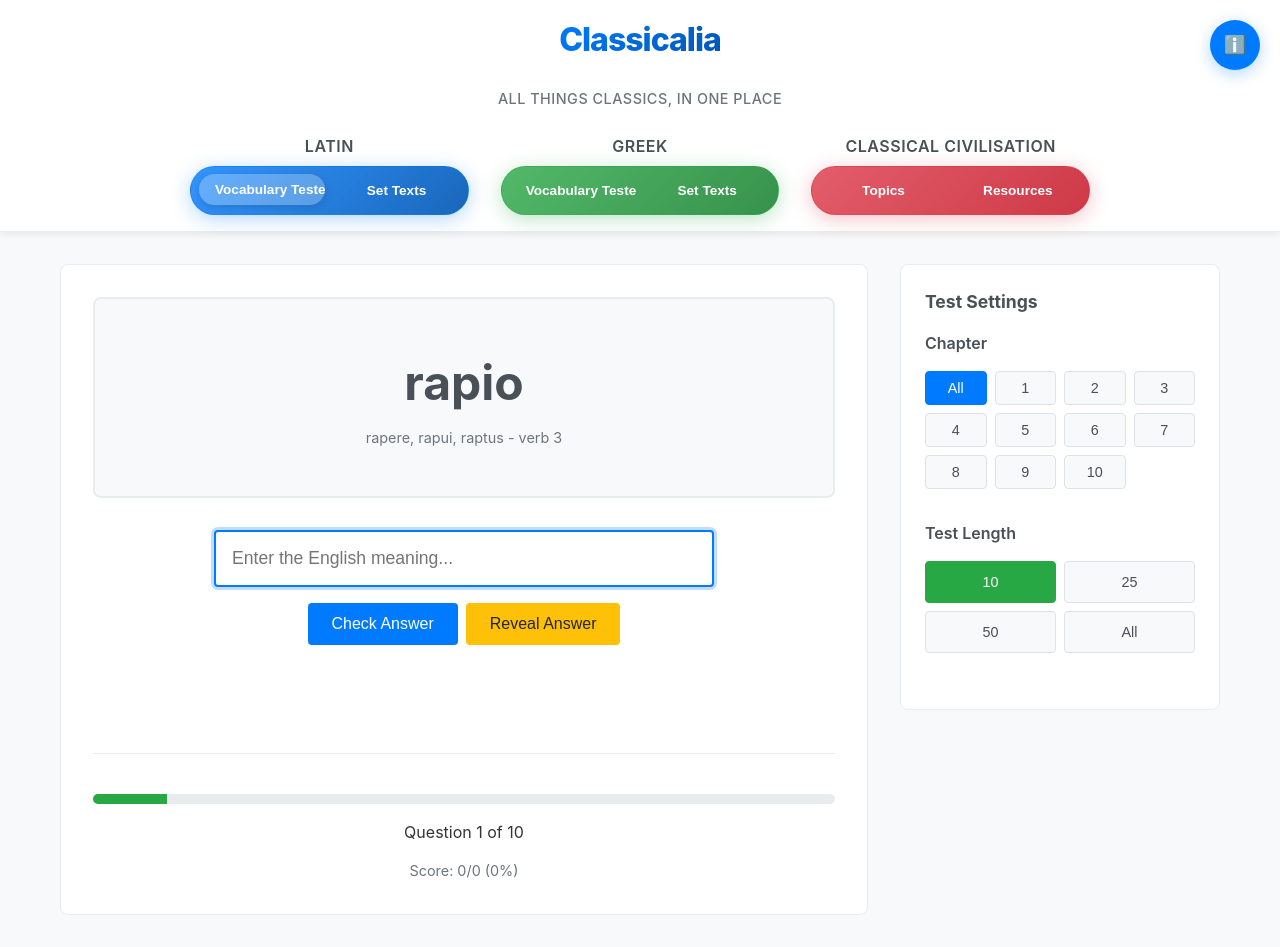
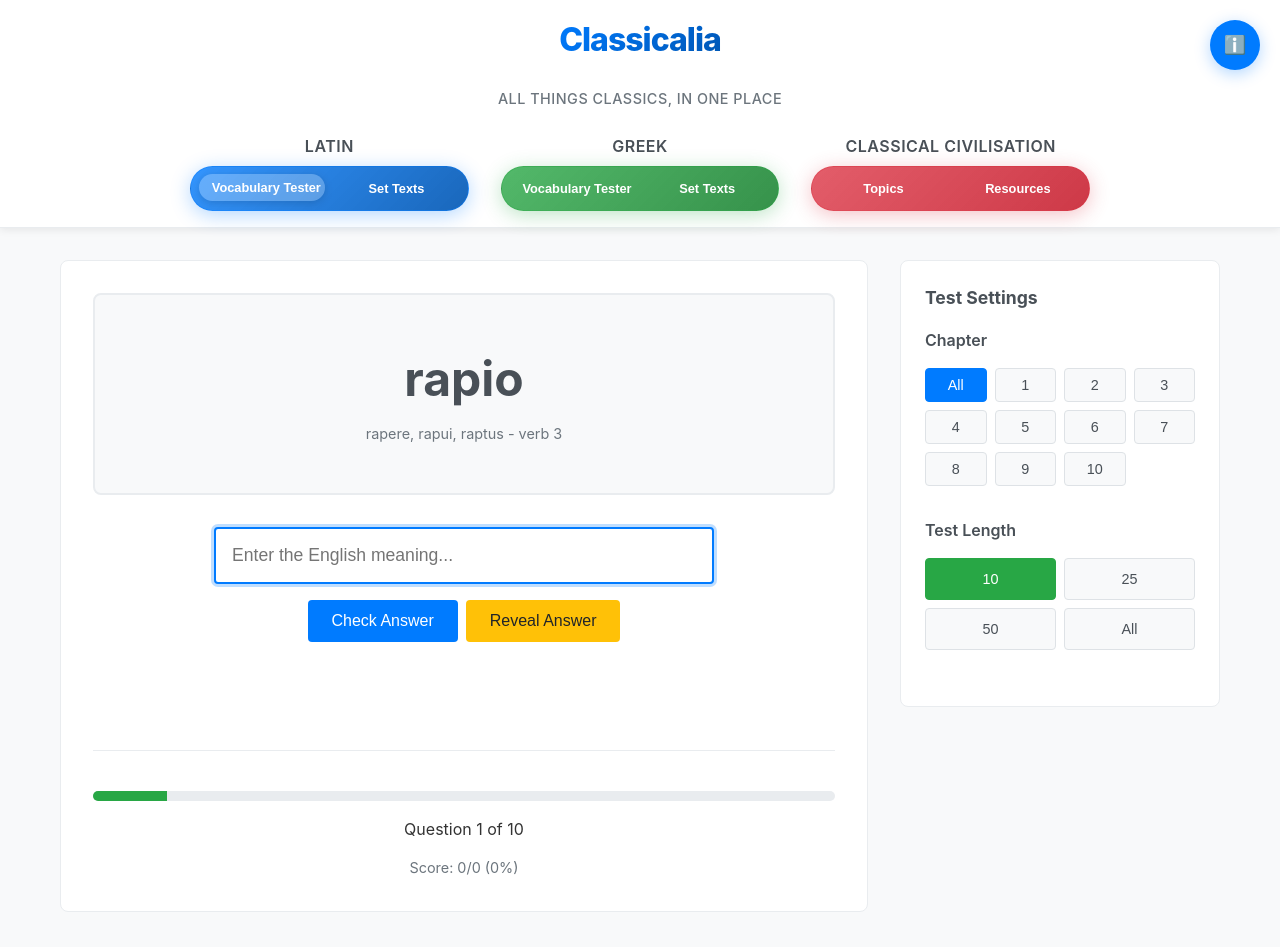
Before and after one commit to lfmcnally/mrmcnallyclassics, a plain HTML site: page index.html in a window 1280 px wide. Drawn offline with Linux system fonts and the light colour scheme.

Commit message:
Update styles.css

```diff
--- a/styles.css
+++ b/styles.css
@@ -94,31 +94,31 @@
 
 /* Latin Navigation (Blue) */
 .nav-latin {
-    background: linear-gradient(135deg, rgba(0, 123, 255, 0.8) 0%, rgba(0, 86, 179, 0.9) 100%);
-    border-color: rgba(0, 123, 255, 0.4);
-    box-shadow: 0 4px 20px rgba(0, 123, 255, 0.3);
+    background: linear-gradient(135deg, rgba(0, 123, 255, 0.8) 0%, rgba(0, 86, 179, 0.9) 100%) !important;
+    border-color: rgba(0, 123, 255, 0.4) !important;
+    box-shadow: 0 4px 20px rgba(0, 123, 255, 0.3) !important;
 }
 
 /* Greek Navigation (Green) */
 .nav-greek {
-    background: linear-gradient(135deg, rgba(40, 167, 69, 0.8) 0%, rgba(32, 134, 55, 0.9) 100%);
-    border-color: rgba(40, 167, 69, 0.4);
-    box-shadow: 0 4px 20px rgba(40, 167, 69, 0.3);
+    background: linear-gradient(135deg, rgba(40, 167, 69, 0.8) 0%, rgba(32, 134, 55, 0.9) 100%) !important;
+    border-color: rgba(40, 167, 69, 0.4) !important;
+    box-shadow: 0 4px 20px rgba(40, 167, 69, 0.3) !important;
 }
 
 /* Classical Civilisation Navigation (Red) */
 .nav-civ {
-    background: linear-gradient(135deg, rgba(220, 53, 69, 0.8) 0%, rgba(200, 35, 51, 0.9) 100%);
-    border-color: rgba(220, 53, 69, 0.4);
-    box-shadow: 0 4px 20px rgba(220, 53, 69, 0.3);
+    background: linear-gradient(135deg, rgba(220, 53, 69, 0.8) 0%, rgba(200, 35, 51, 0.9) 100%) !important;
+    border-color: rgba(220, 53, 69, 0.4) !important;
+    box-shadow: 0 4px 20px rgba(220, 53, 69, 0.3) !important;
 }
 
 .nav-item {
-    padding: 0.5rem 1rem;
+    padding: 0.4rem 0.8rem;
     background: transparent;
     border: none;
     cursor: pointer;
-    font-size: 0.85rem;
+    font-size: 0.8rem;
     font-weight: 600;
     color: white;
     border-radius: 25px;
@@ -128,6 +128,7 @@
     flex: 1;
     text-align: center;
     white-space: nowrap;
+    min-width: 0;
 }
 
 .nav-item:hover {
```
